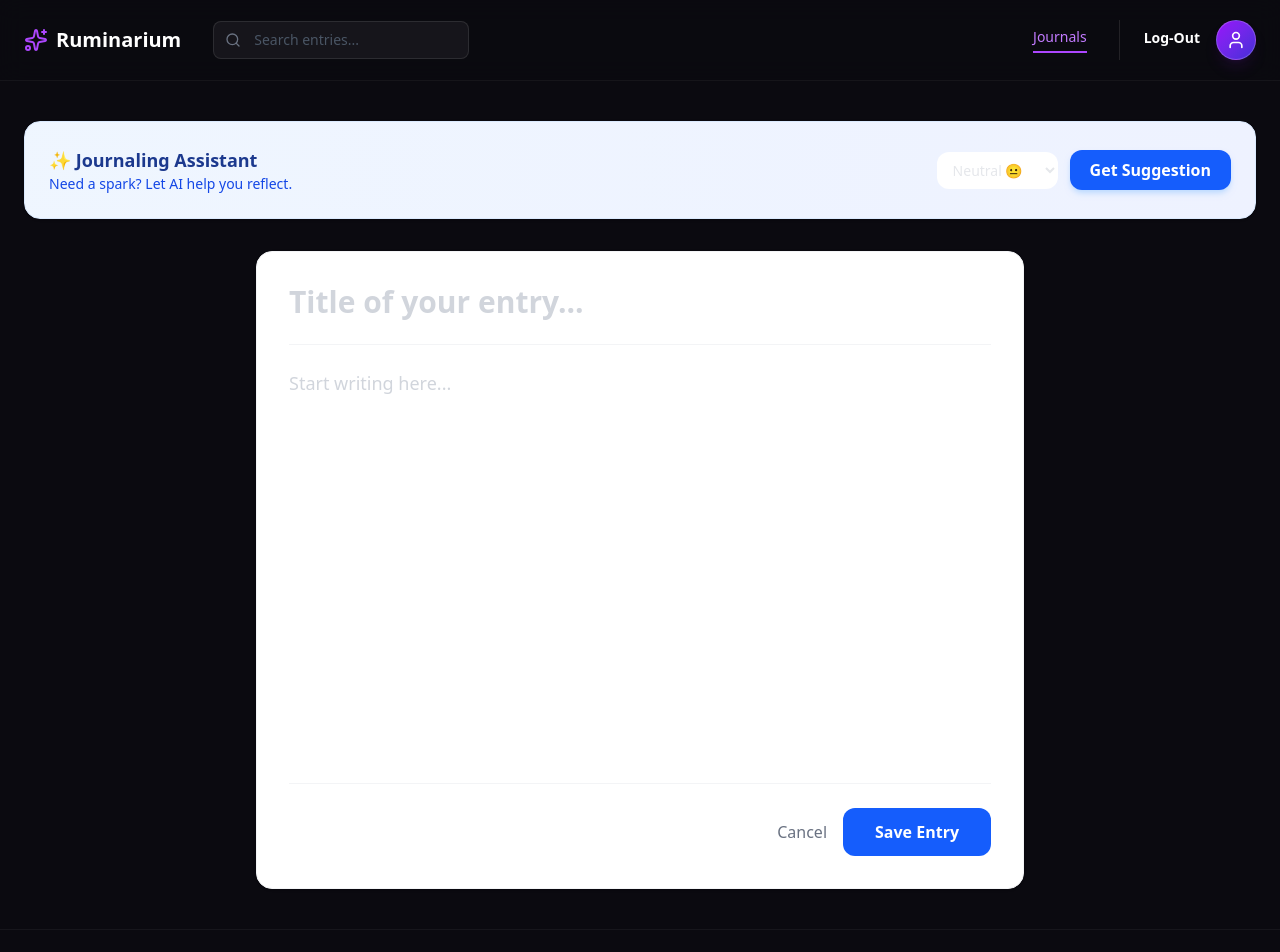
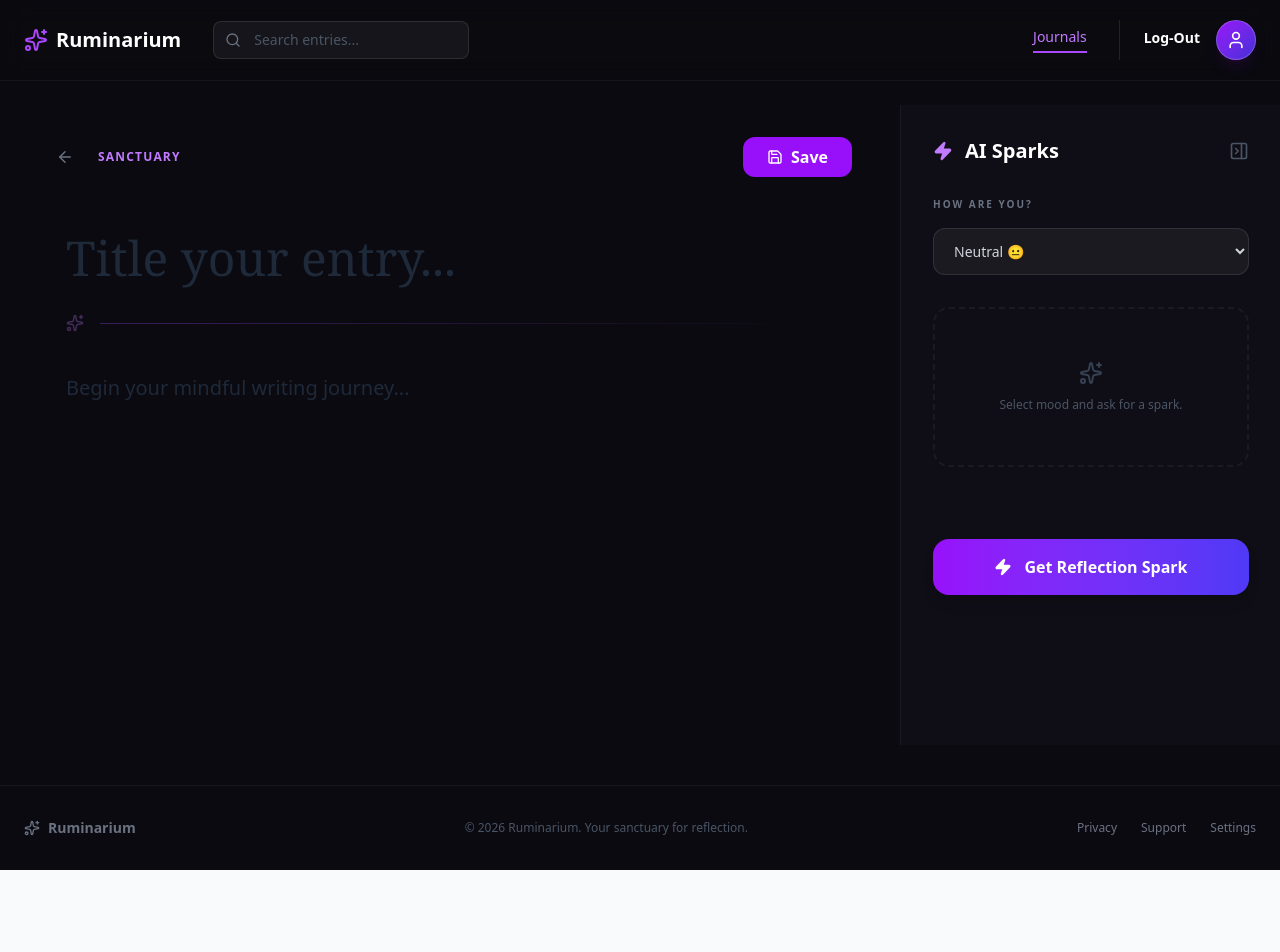
Before and after one commit to Zyxavy/Ruminarium, a React (Vite) app in the folder frontend/: page /journals/new in a window 1280 px wide. Shown: the top 952 px of the page. After the commit the page ends 870 px from the top, so only its background shows below. Built offline with nearby package versions, Linux system fonts and the light colour scheme; no server answers; sample sign-in values are in the browser's storage.

Commit message:
Updated JoutnalEditor UI and minor changes to other pages

```diff
--- a/frontend/src/components/Layout.tsx
+++ b/frontend/src/components/Layout.tsx
@@ -77,7 +77,7 @@ const Layout: React.FC<{ children: React.ReactNode }> = ({ children }) => {
           <div className="flex items-center gap-2 text-gray-500 text-sm font-bold">
              <Sparkles className="w-4 h-4" /> Ruminarium
           </div>
-          <p className="text-xs text-gray-600">© 2024 Ruminarium. Your sanctuary for reflection.</p>
+          <p className="text-xs text-gray-600">© 2026 Ruminarium. Your sanctuary for reflection.</p>
           <div className="flex gap-6 text-xs text-gray-500 font-medium">
             <Link to="#" className="hover:text-white">Privacy</Link>
             <Link to="#" className="hover:text-white">Support</Link>
--- a/frontend/src/pages/JournalEditor.tsx
+++ b/frontend/src/pages/JournalEditor.tsx
@@ -1,8 +1,12 @@
-import React, { useEffect, useState } from 'react';
+import React, { useEffect, useState, useMemo } from 'react';
 import { useParams, useNavigate } from 'react-router-dom';
 import { journalServices } from '../api/journal';
 import { aiService } from '../api/ai';
 import Layout from '../components/Layout';
+import {
+  ArrowLeft, Sparkles, Zap, X, Save, Loader2,
+  PanelRightClose, PanelRightOpen, Trash2 // Added Trash2 icon
+} from 'lucide-react';
 
 const JournalEditor: React.FC = () => {
   const { id } = useParams<{ id: string }>();
@@ -12,6 +16,7 @@ const JournalEditor: React.FC = () => {
   const [content, setContent] = useState('');
   const [loading, setLoading] = useState(false);
   const [isSaving, setIsSaving] = useState(false);
+  const [showAssistant, setShowAssistant] = useState(true);
 
   const [mood, setMood] = useState('neutral');
   const [aiSuggestion, setAiSuggestion] = useState<string | null>(null);
@@ -19,55 +24,34 @@ const JournalEditor: React.FC = () => {
   const [isCustomMood, setIsCustomMood] = useState(false);
   const [customMoodText, setCustomMoodText] = useState('');
 
-  // Safer edit mode detection
   const isEditMode = Boolean(id && id !== 'new');
+
+  const wordCount = useMemo(() => content.trim() ? content.trim().split(/\s+/).length : 0, [content]);
+  const readingTime = useMemo(() => `${Math.ceil(wordCount / 200) || 1}m Read`, [wordCount]);
 
   useEffect(() => {
     if (isEditMode && id) {
       const fetchEntry = async () => {
         setLoading(true);
         try {
-          // Fetch only the needed journal
           const entry = await journalServices.getJournalById(id);
           if (entry) {
             setTitle(entry.title);
             setContent(entry.content || '');
           }
         } catch (err) {
-          console.error("Could not load the entry");
           navigate('/journals');
         } finally {
           setLoading(false);
         }
       };
-
       fetchEntry();
     }
   }, [id, isEditMode, navigate]);
 
-  const handleSave = async (e: React.FormEvent) => {
-    e.preventDefault();
-    setIsSaving(true);
-
-    try {
-      if (isEditMode && id) {
-        await journalServices.updateJournal(id, { title, content });
-      } else {
-        await journalServices.createJournal({ title, content });
-      }
-      navigate('/journals');
-    } catch (err) {
-      alert("Failed to save entry. Please try again.");
-    } finally {
-      setIsSaving(false);
-    }
-  };
-
+  // --- DELETE FUNCTIONALITY ---
   const handleDelete = async () => {
-    const confirmed = window.confirm(
-      "Are you sure you want to delete this entry? This cannot be undone."
-    );
-
+    const confirmed = window.confirm("Are you sure you want to delete this entry? This cannot be undone.");
     if (confirmed && id) {
       try {
         await journalServices.deleteJournal(id);
@@ -78,21 +62,36 @@ const JournalEditor: React.FC = () => {
     }
   };
 
+  const handleSave = async () => {
+    if (!title.trim()) return alert("Please add a title.");
+    setIsSaving(true);
+    try {
+      if (isEditMode && id) {
+        await journalServices.updateJournal(id, { title, content });
+      } else {
+        await journalServices.createJournal({ title, content });
+      }
+      navigate('/journals');
+    } catch (err) {
+      alert("Failed to save entry.");
+    } finally {
+      setIsSaving(false);
+    }
+  };
+
   const handleGetAiHelp = async () => {
     setIsAiLoading(true);
     try {
-    // Send either the selected mood or the typed custom mood
       const finalMood = isCustomMood ? customMoodText : mood;
       const data = await aiService.getSuggestion(finalMood);
       setAiSuggestion(data.suggestion);
     } catch (err) {
-    setAiSuggestion("AI is offline. Check your Docker logs!");
+      setAiSuggestion("AI is offline.");
     } finally {
       setIsAiLoading(false);
     }
   };
 
-  // Insert suggestion into textarea
   const handleUseSuggestion = () => {
     if (aiSuggestion) {
       setContent((prev) => prev + "\n\n" + aiSuggestion);
@@ -100,161 +99,154 @@ const JournalEditor: React.FC = () => {
     }
   };
 
-  if (loading)
-    return (
+  if (loading) return (
     <Layout>
-        <div className="text-center py-10">Loading entry...</div>
+      <div className="flex flex-col items-center justify-center py-20 text-gray-400">
+        <Loader2 className="animate-spin mb-4 text-purple-500" />
+        <p className="font-serif italic">Loading your reflection...</p>
+      </div>
     </Layout>
   );
 
   return (
     <Layout>
-      {/* AI Assistant Section */}
-      <div className="mb-8 p-6 bg-gradient-to-r from-blue-50 to-indigo-50 rounded-2xl border border-blue-100 shadow-sm">
-        <div className="flex flex-col md:flex-row md:items-center justify-between gap-4">
-          <div>
-            <h3 className="text-lg font-bold text-blue-900 flex items-center gap-2">
-              ✨ Journaling Assistant
-            </h3>
-            <p className="text-sm text-blue-700">
-              Need a spark? Let AI help you reflect.
-            </p>
+      <div className="flex h-[calc(100vh-160px)] -mt-4 -mx-6 overflow-hidden relative">
+        <div className="flex-1 flex flex-col px-12 py-8 overflow-y-auto transition-all duration-500">
+          <div className="flex items-center justify-between mb-12">
+            <div className="flex items-center gap-4 text-xs tracking-widest uppercase font-bold text-gray-500">
+              <button onClick={() => navigate('/journals')} className="p-2 hover:bg-white/5 rounded-full transition">
+                <ArrowLeft size={18} />
+              </button>
+              <span className="text-purple-400">Sanctuary</span>
             </div>
 
             <div className="flex items-center gap-3">
+              {/* DELETE BUTTON - Only shows in Edit Mode */}
+              {isEditMode && (
+                <button
+                  onClick={handleDelete}
+                  className="flex items-center gap-2 px-4 py-2 text-red-400/60 hover:text-red-400 hover:bg-red-400/10 rounded-xl transition-all font-bold text-sm"
+                  title="Delete Entry"
+                >
+                  <Trash2 size={18} />
+                </button>
+              )}
+
+              {!showAssistant && (
+                <button
+                  onClick={() => setShowAssistant(true)}
+                  className="p-2 text-gray-400 hover:text-purple-400 transition-colors"
+                >
+                  <PanelRightOpen size={20} />
+                </button>
+              )}
+
+              <button
+                onClick={handleSave}
+                disabled={isSaving}
+                className="flex items-center gap-2 px-6 py-2 bg-purple-600 hover:bg-purple-500 text-white rounded-xl font-bold transition-all disabled:opacity-50"
+              >
+                {isSaving ? <Loader2 size={16} className="animate-spin" /> : <Save size={16} />}
+                Save
+              </button>
+            </div>
+          </div>
+
+          <div className={`mx-auto w-full flex-1 transition-all duration-500 ${showAssistant ? 'max-w-3xl' : 'max-w-5xl'}`}>
+            <input
+              type="text"
+              placeholder="Title your entry..."
+              className="w-full bg-transparent text-5xl font-serif text-white border-none focus:ring-0 placeholder-gray-800 mb-6"
+              value={title}
+              onChange={(e) => setTitle(e.target.value)}
+            />
+            <div className="flex items-center gap-4 mb-10 opacity-30">
+              <Sparkles size={18} className="text-purple-400" />
+              <div className="h-[1px] flex-1 bg-gradient-to-r from-purple-500 to-transparent" />
+            </div>
+            <textarea
+              placeholder="Begin your mindful writing journey..."
+              className="w-full bg-transparent text-xl leading-relaxed text-gray-300 border-none focus:ring-0 resize-none placeholder-gray-800 min-h-[400px]"
+              value={content}
+              onChange={(e) => setContent(e.target.value)}
+            />
+          </div>
+
+          <div className="flex items-center justify-center gap-8 py-6 border-t border-white/5 mt-auto">
+            <div className="text-xs font-bold text-gray-500 uppercase tracking-widest">{wordCount} Words</div>
+            <div className="text-xs font-bold text-gray-500 uppercase tracking-widest">{readingTime}</div>
+          </div>
+        </div>
+
+        {/* SIDEBAR */}
+        <div className={`bg-[#0f0e16] border-l border-white/5 flex flex-col transition-all duration-500 ${showAssistant ? 'w-[380px] opacity-100' : 'w-0 opacity-0 pointer-events-none'}`}>
+          <div className="p-8 w-[380px]">
+            <div className="flex items-center justify-between mb-8">
+              <h3 className="flex items-center gap-3 text-xl font-bold text-white">
+                <Zap size={20} className="text-purple-400 fill-purple-400" />
+                AI Sparks
+              </h3>
+              <button onClick={() => setShowAssistant(false)} className="text-gray-600 hover:text-white transition-colors">
+                <PanelRightClose size={20} />
+              </button>
+            </div>
+
+            {/* Mood Selector Logic */}
+            <div className="space-y-4 mb-8">
+              <h4 className="text-[10px] uppercase tracking-[0.2em] font-black text-gray-500">How are you?</h4>
               {!isCustomMood ? (
                 <select
                   value={mood}
-                onChange={(e) => {
-                  if (e.target.value === 'custom') {
-                    setIsCustomMood(true);
-                  } else {
-                    setMood(e.target.value);
-                  }
-                }}
-                className="rounded-xl border-blue-200 bg-white text-sm focus:ring-2 focus:ring-blue-500 focus:border-transparent transition-all px-3 py-2 outline-none"
+                  onChange={(e) => e.target.value === 'custom' ? setIsCustomMood(true) : setMood(e.target.value)}
+                  className="w-full bg-white/5 border border-white/10 rounded-xl py-3 px-4 text-sm text-gray-300 outline-none hover:bg-white/10 transition"
                 >
                   <option value="neutral">Neutral 😐</option>
                   <option value="happy">Happy 😊</option>
                   <option value="stressed">Stressed 😫</option>
+                  <option value="reflective">Reflective 🕯️</option>
                   <option value="custom">Other... ✍️</option>
                 </select>
               ) : (
-              <div className="flex items-center gap-2 animate-in fade-in slide-in-from-right-2 duration-300">
+                <div className="flex items-center gap-2">
                   <input
                     type="text"
-                  placeholder="How are you feeling?"
                     value={customMoodText}
                     onChange={(e) => setCustomMoodText(e.target.value)}
-                  className="rounded-xl border-blue-200 bg-white text-sm focus:ring-2 focus:ring-blue-500 focus:border-transparent w-44 px-3 py-2 outline-none shadow-inner"
+                    className="flex-1 bg-white/5 border border-purple-500/30 rounded-xl py-3 px-4 text-sm text-white outline-none"
+                    autoFocus
                   />
-                <button
-                  onClick={() => setIsCustomMood(false)}
-                  className="p-2 text-gray-400 hover:text-red-500 transition-colors"
-                  title="Go back"
-                >
-                  ✕
-                </button>
+                  <button onClick={() => setIsCustomMood(false)} className="p-3 bg-white/5 rounded-xl text-gray-500 hover:text-red-400"><X size={16} /></button>
                 </div>
               )}
+            </div>
+
+            <div className="min-h-[200px]">
+              {aiSuggestion ? (
+                <div className="p-6 bg-purple-600/10 border border-purple-500/20 rounded-2xl animate-in zoom-in-95">
+                  <p className="text-sm italic text-gray-300 leading-relaxed mb-6">"{aiSuggestion}"</p>
+                  <div className="flex gap-3">
+                    <button onClick={handleUseSuggestion} className="flex-1 py-2.5 bg-purple-600 text-white rounded-lg text-xs font-bold hover:bg-purple-500 transition shadow-lg shadow-purple-900/40">Use Spark</button>
+                    <button onClick={() => setAiSuggestion(null)} className="px-4 py-2.5 bg-white/5 text-gray-400 rounded-lg text-xs font-bold">Clear</button>
+                  </div>
+                </div>
+              ) : (
+                <div className="flex flex-col items-center justify-center h-40 border-2 border-dashed border-white/5 rounded-2xl text-center px-6">
+                  <Sparkles className="text-gray-700 mb-3" size={24} />
+                  <p className="text-xs text-gray-600">Select mood and ask for a spark.</p>
+                </div>
+              )}
+            </div>
 
             <button
-              type="button"
               onClick={handleGetAiHelp}
               disabled={isAiLoading || (isCustomMood && !customMoodText)}
-              className="bg-blue-600 text-white px-5 py-2 rounded-xl font-semibold hover:bg-blue-700 active:scale-95 transition-all disabled:opacity-50 disabled:pointer-events-none shadow-md shadow-blue-200"
+              className="w-full mt-8 py-4 bg-gradient-to-r from-purple-600 to-indigo-600 text-white rounded-2xl font-bold shadow-lg flex items-center justify-center gap-3 hover:scale-[1.02] transition-transform disabled:opacity-50"
             >
-              {isAiLoading ? (
-                <span className="flex items-center gap-2">
-                  <svg className="animate-spin h-4 w-4 text-white" viewBox="0 0 24 24">
-                    <circle className="opacity-25" cx="12" cy="12" r="10" stroke="currentColor" strokeWidth="4" fill="none" />
-                    <path className="opacity-75" fill="currentColor" d="M4 12a8 8 0 018-8V0C5.373 0 0 5.373 0 12h4zm2 5.291A7.962 7.962 0 014 12H0c0 3.042 1.135 5.824 3 7.938l3-2.647z" />
-                  </svg>
-                  Thinking...
-                </span>
-              ) : 'Get Suggestion'}
+              {isAiLoading ? <Loader2 size={18} className="animate-spin" /> : <Zap size={18} fill="currentColor" />}
+              {isAiLoading ? 'Thinking...' : 'Get Reflection Spark'}
             </button>
           </div>
         </div>
-
-        {/* The Suggestion Display */}
-        {aiSuggestion && (
-          <div className="mt-4 p-5 bg-white/80 backdrop-blur-sm rounded-xl border border-blue-200 shadow-inner animate-in zoom-in-95 duration-300">
-            <p className="text-gray-800 italic leading-relaxed font-medium">
-              "{aiSuggestion}"
-            </p>
-
-            <div className="flex gap-4 mt-4">
-              <button
-                onClick={handleUseSuggestion}
-                className="flex items-center gap-1 text-sm font-bold text-emerald-600 hover:text-emerald-700 bg-emerald-50 px-3 py-1.5 rounded-lg transition-colors"
-              >
-                <span>✍️</span> Use This
-              </button>
-
-              <button
-                onClick={() => setAiSuggestion(null)}
-                className="text-sm font-medium text-gray-500 hover:text-gray-700 px-3 py-1.5 transition-colors"
-              >
-                Clear
-              </button>
-            </div>
-          </div>
-        )}
-      </div>
-      {/* Editor Section */}
-      <div className="max-w-3xl mx-auto bg-white p-8 rounded-2xl shadow-sm border border-gray-100">
-        <form onSubmit={handleSave} className="space-y-6">
-          <input
-            type="text"
-            placeholder="Title of your entry..."
-            className="w-full text-3xl font-bold border-none focus:ring-0 placeholder-gray-300"
-            value={title}
-            onChange={(e) => setTitle(e.target.value)}
-            required
-          />
-
-          <hr className="border-gray-100" />
-
-          <textarea
-            placeholder="Start writing here..."
-            className="w-full h-96 border-none focus:ring-0 text-lg text-gray-700 resize-none placeholder-gray-300"
-            value={content}
-            onChange={(e) => setContent(e.target.value)}
-          />
-
-          <div className="flex justify-between items-center pt-6 border-t border-gray-100">
-            {isEditMode ? (
-              <button
-                type="button"
-                onClick={handleDelete}
-                className="text-red-500 hover:text-red-700 font-medium transition"
-              >
-                Delete Entry
-              </button>
-            ) : (
-              <div />
-            )}
-
-            <div className="flex gap-4">
-              <button
-                type="button"
-                onClick={() => navigate('/journals')}
-                className="text-gray-500 hover:text-gray-700 font-medium"
-              >
-                Cancel
-              </button>
-
-              <button
-                type="submit"
-                disabled={isSaving}
-                className="bg-blue-600 text-white px-8 py-3 rounded-xl font-bold hover:bg-blue-700 transition disabled:bg-blue-300"
-              >
-                {isSaving ? 'Saving...' : 'Save Entry'}
-              </button>
-            </div>
-          </div>
-        </form>
       </div>
     </Layout>
   );
--- a/frontend/src/pages/Login.tsx
+++ b/frontend/src/pages/Login.tsx
@@ -171,7 +171,7 @@ const Login: React.FC = () => {
           </div>
 
           <p className="mt-12 text-[10px] text-gray-600 tracking-widest text-center uppercase">
-            © 2024 RUMINARIUM. ALL RIGHTS RESERVED.
+            © 2026 RUMINARIUM. ALL RIGHTS RESERVED.
           </p>
         </div>
       </div>
--- a/frontend/src/pages/Register.tsx
+++ b/frontend/src/pages/Register.tsx
@@ -161,7 +161,7 @@ const Register: React.FC = () => {
           </div>
 
           <p className="mt-12 text-[10px] text-gray-600 tracking-widest text-center uppercase">
-            © 2024 RUMINARIUM. ALL RIGHTS RESERVED.
+            © 2026 RUMINARIUM. ALL RIGHTS RESERVED.
           </p>
         </div>
       </div>
```
Lines whose indentation alone changed are shown as unchanged.
